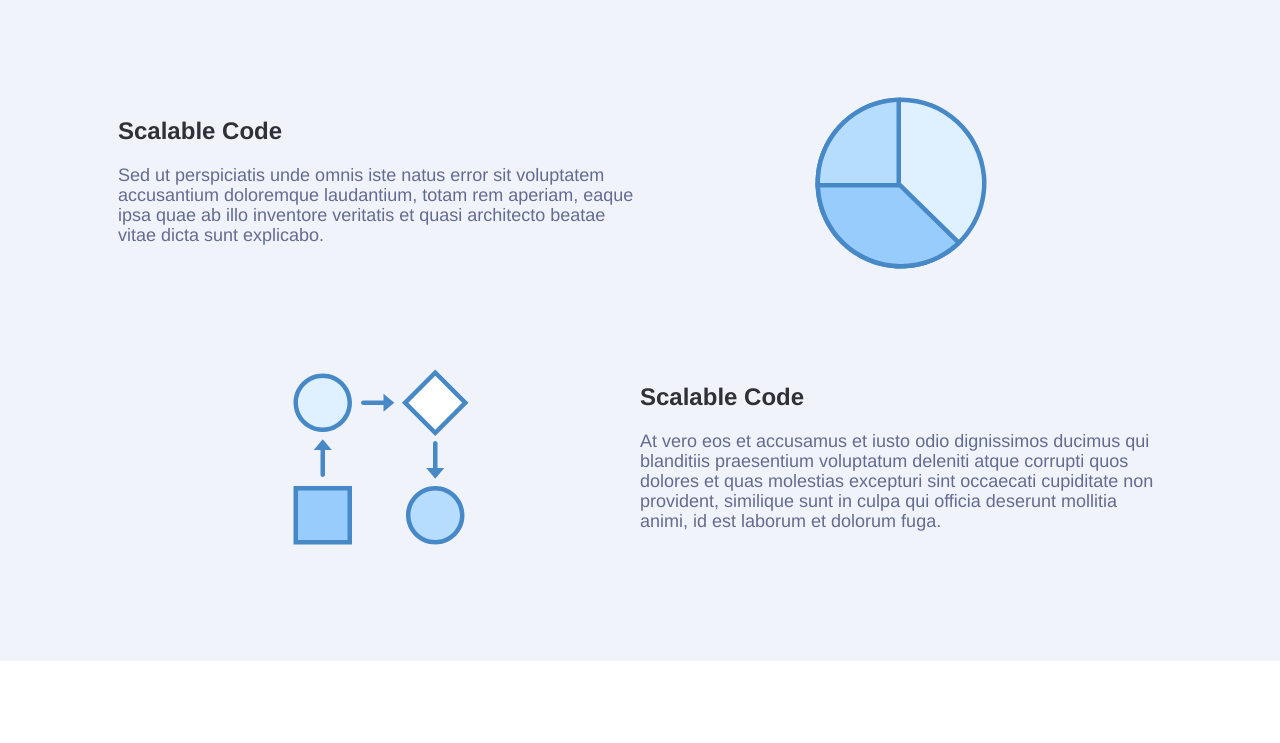
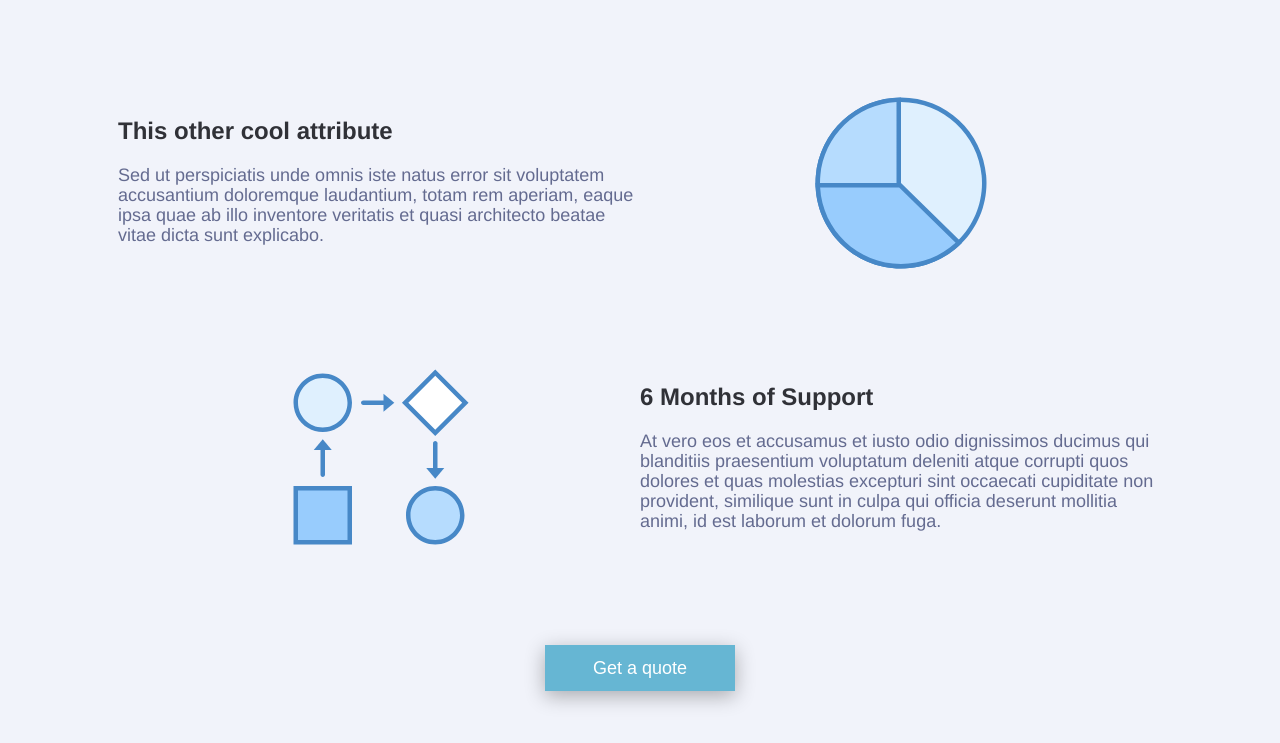
Before and after one commit to AleLeonowicz/flexboxLandingPage, a plain HTML site: page index.html in a window 1280 px wide. Shown: the part 842-1585 px from the top of the page. Before the commit the page ends 1503 px from the top, so only its background shows below. Drawn offline with nearby package versions, Linux system fonts and the light colour scheme.

Commit message:
Added a btn in the services section

```diff
--- a/index.html
+++ b/index.html
@@ -45,7 +45,7 @@
                     <img class="icon" src="assets/chart2.svg" alt="graph chart">
                 </div>
                 <div class="blurb-wrapper-left">
-                    <h3 class="blurb-header">Scalable Code</h3>
+                    <h3 class="blurb-header">This other cool attribute</h3>
                     <div class="blurb-info">
                        Sed ut perspiciatis unde omnis iste natus error sit voluptatem accusantium doloremque laudantium, totam rem aperiam, eaque ipsa quae ab illo inventore veritatis et quasi architecto beatae vitae dicta sunt explicabo.
 
@@ -58,12 +58,16 @@
                     <img class="icon" src="assets/chart3.svg" alt="graph chart">
                 </div>
                 <div class="blurb-wrapper-right">
-                    <h3 class="blurb-header">Scalable Code</h3>
+                    <h3 class="blurb-header">6 Months of Support</h3>
                     <div class="blurb-info">
                        At vero eos et accusamus et iusto odio dignissimos ducimus qui blanditiis praesentium voluptatum deleniti atque corrupti quos dolores et quas molestias excepturi sint occaecati cupiditate non provident, similique sunt in culpa qui officia deserunt mollitia animi, id est laborum et dolorum fuga.
 
                     </div>
                 </div>
+            </div>
+
+            <div class="quote-btn-wrapper">
+                <button class="quote-btn">Get a quote</button>
             </div>
 
         </div>
--- a/styles/styles.css
+++ b/styles/styles.css
@@ -131,10 +131,22 @@ header h1 {
 }
 
 
+.quote-btn-wrapper {
+    display: flex;
+    justify-content: center;
+    margin-top: 3rem;
+}
 
 
-
-
+.quote-btn {
+    color: #ffffff;
+    background-color: #66b6d3;
+    font-size: 18px;
+    border: none;
+    padding: .8rem 3rem;
+    box-shadow: 0 5px 20px rgba(0,0,0,.3);
+    cursor: pointer;
+}
 
 
 
```
